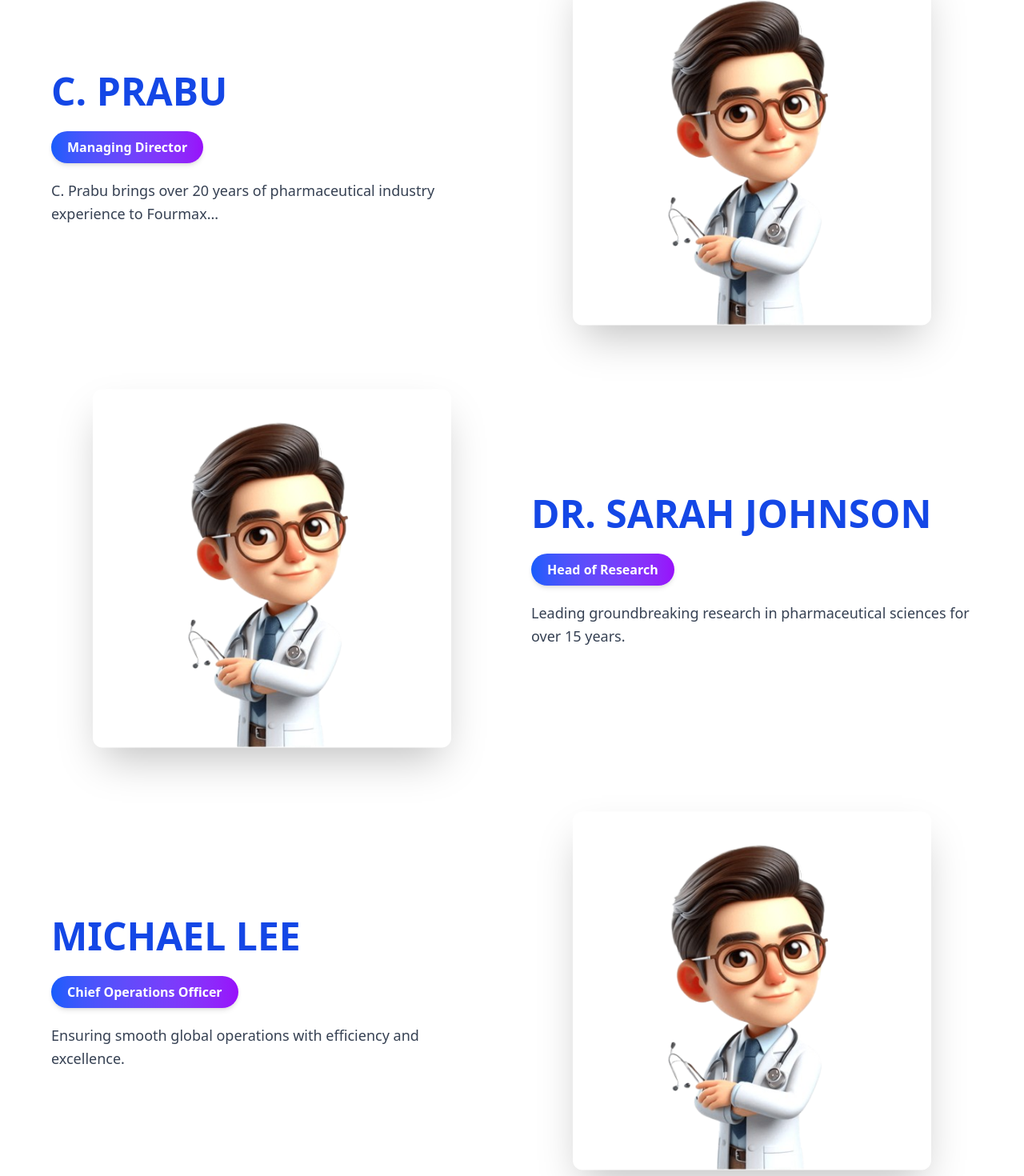
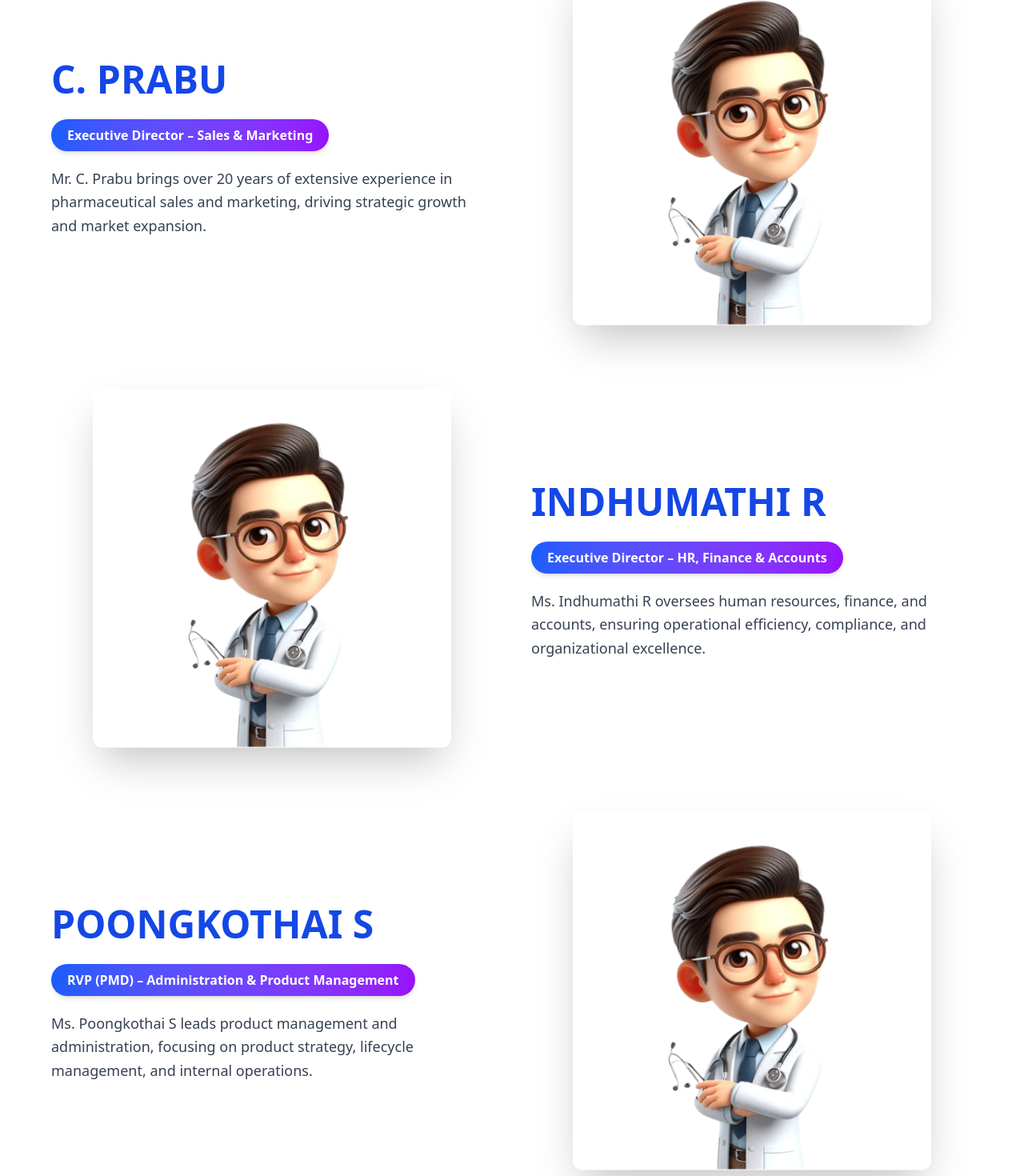
Before and after one commit to Karneya2002dev/FourMaxxx, a React (Vite) app: page /about in a window 1280 px wide. Shown: the part 253-1723 px from the top of the page at 80% size. Built offline with nearby package versions, Linux system fonts and the light colour scheme.

Commit message:
first commit

```diff
--- a/src/Component/Pages/AboutUs.jsx
+++ b/src/Component/Pages/AboutUs.jsx
@@ -18,24 +18,24 @@ const fadeIn = {
 const sections = [
   {
     name: "C. PRABU",
-    role: "Managing Director",
-    desc: "C. Prabu brings over 20 years of pharmaceutical industry experience to Fourmax...",
+    role: "Executive Director – Sales & Marketing",
+    desc: "Mr. C. Prabu brings over 20 years of extensive experience in pharmaceutical sales and marketing, driving strategic growth and market expansion.",
     image: doctor1,
-    reverse: false, // doctor right
+    reverse: false, // image right
   },
   {
-    name: "DR. SARAH JOHNSON",
-    role: "Head of Research",
-    desc: "Leading groundbreaking research in pharmaceutical sciences for over 15 years.",
+    name: "INDHUMATHI R",
+    role: "Executive Director – HR, Finance & Accounts",
+    desc: "Ms. Indhumathi R oversees human resources, finance, and accounts, ensuring operational efficiency, compliance, and organizational excellence.",
     image: doctor2,
-    reverse: true, // doctor left
+    reverse: true, // image left
   },
   {
-    name: "MICHAEL LEE",
-    role: "Chief Operations Officer",
-    desc: "Ensuring smooth global operations with efficiency and excellence.",
+    name: "POONGKOTHAI S",
+    role: "RVP (PMD) – Administration & Product Management",
+    desc: "Ms. Poongkothai S leads product management and administration, focusing on product strategy, lifecycle management, and internal operations.",
     image: doctor3,
-    reverse: false, // doctor right again
+    reverse: false, // image right
   },
 ];
 
```
